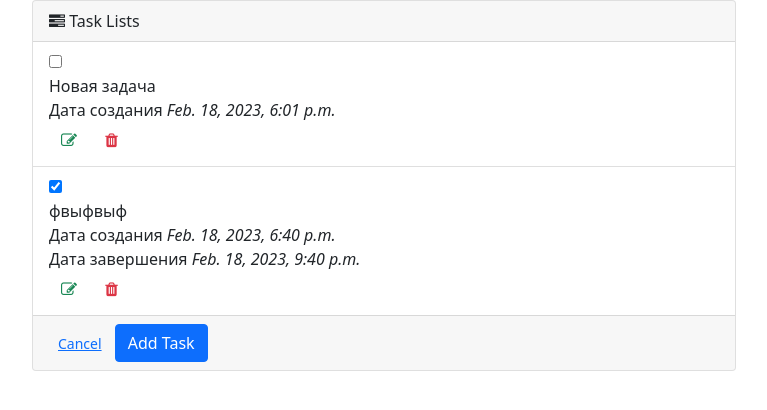
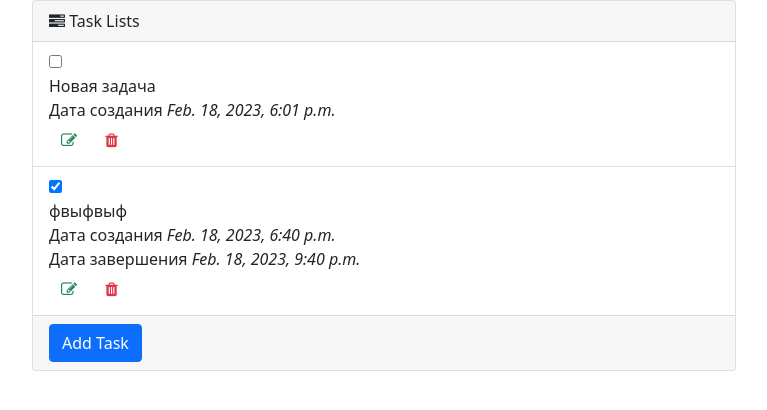
Before and after one commit to alexfaraday/todoapp, a Django app: page / in a window 1280 px wide. Shown: the top 410 px of the page, without its empty margins (174-941 px from the left). Run offline with Django 4.2, Linux system fonts and the light colour scheme; data comes from the database, SQL or seed files in the repository; some libraries are stand-ins or nearby versions.

Commit message:
delete cancel

```diff
--- a/todomainapp/templates/todomainapp/main.html
+++ b/todomainapp/templates/todomainapp/main.html
@@ -86,7 +86,7 @@
             </div>
           </perfect-scrollbar>
         </div>
-        <div class="d-block text-right card-footer"><button class="mr-2 btn btn-link btn-sm">Cancel</button>
+        <div class="d-block text-right card-footer">
         <a href="/addtask">  <button class="btn btn-primary">Add Task</button></a></div>
       </div>
     </div>
```
